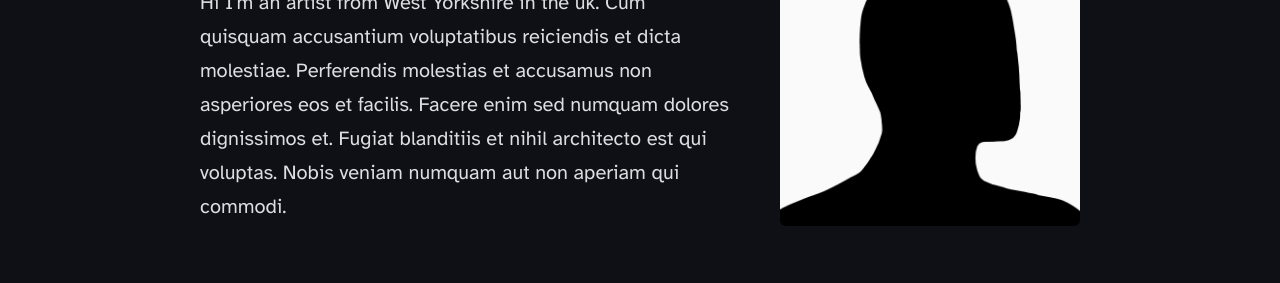
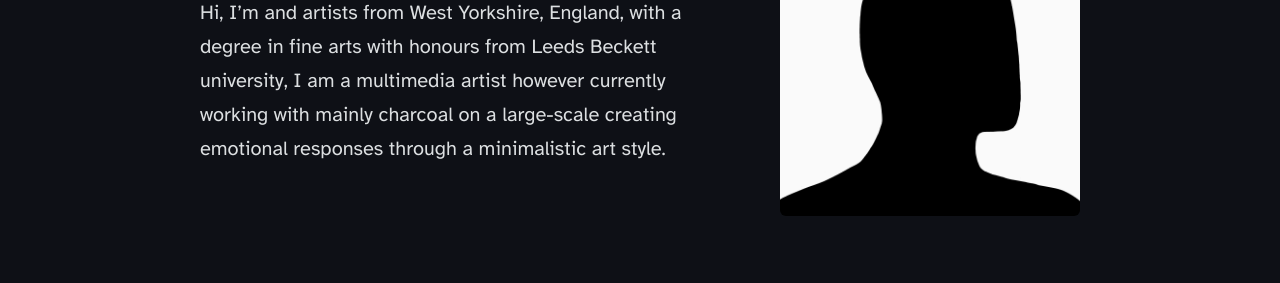
Before and after one commit to MatteusW/MatteusW.github.io, an Astro site: page / in a window 1280 px wide. Shown: the part 284-567 px from the top of the page. Built offline with nearby package versions, Linux system fonts and the light colour scheme; Astro itself is replaced by a stand-in of ours.

Commit message:
bio updated

```diff
--- a/src/pages/index.astro
+++ b/src/pages/index.astro
@@ -19,12 +19,11 @@ import { SITE_TITLE, SITE_DESCRIPTION } from "../consts";
 				<div class="flex-grow max-w-[700px]">
 					<h1>Matteus J.A Watson</h1>
 					<p>
-						Hi I'm an artist from West Yorkshire in the uk. Cum quisquam
-						accusantium voluptatibus reiciendis et dicta molestiae. Perferendis
-						molestias et accusamus non asperiores eos et facilis. Facere enim
-						sed numquam dolores dignissimos et. Fugiat blanditiis et nihil
-						architecto est qui voluptas. Nobis veniam numquam aut non aperiam
-						qui commodi.
+						Hi, I’m and artists from West Yorkshire, England, with a degree in
+						fine arts with honours from Leeds Beckett university, I am a
+						multimedia artist however currently working with mainly charcoal on
+						a large-scale creating emotional responses through a minimalistic
+						art style.
 					</p>
 				</div>
 				<div class="w-full max-w-[300px] flex-shrink-0 group self-center">
```
